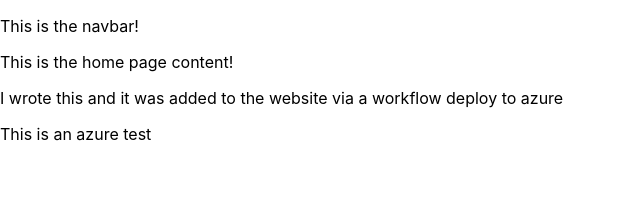
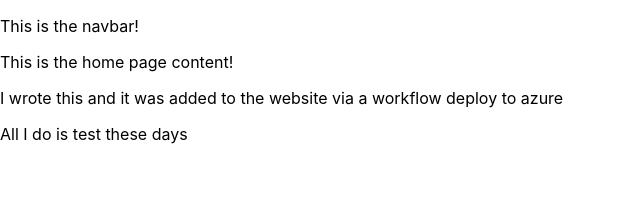
Before and after one commit to TurnerTastic1/Portfolio, a React (Create React App) app: page / in a window 1280 px wide. Shown: the top 214 px of the page, without its empty margins (0-640 px from the left). Built offline with nearby package versions, Linux system fonts and the light colour scheme.

Commit message:
Testing grant for azure devops

```diff
--- a/src/pages/home.jsx
+++ b/src/pages/home.jsx
@@ -9,7 +9,7 @@ function Home() {
 
       <p>This is the home page content!</p>
       <p>I wrote this and it was added to the website via a workflow deploy to azure</p>
-      <p>This is an azure test</p>
+      <p>All I do is test these days</p>
     </div>
   )
 }
```
